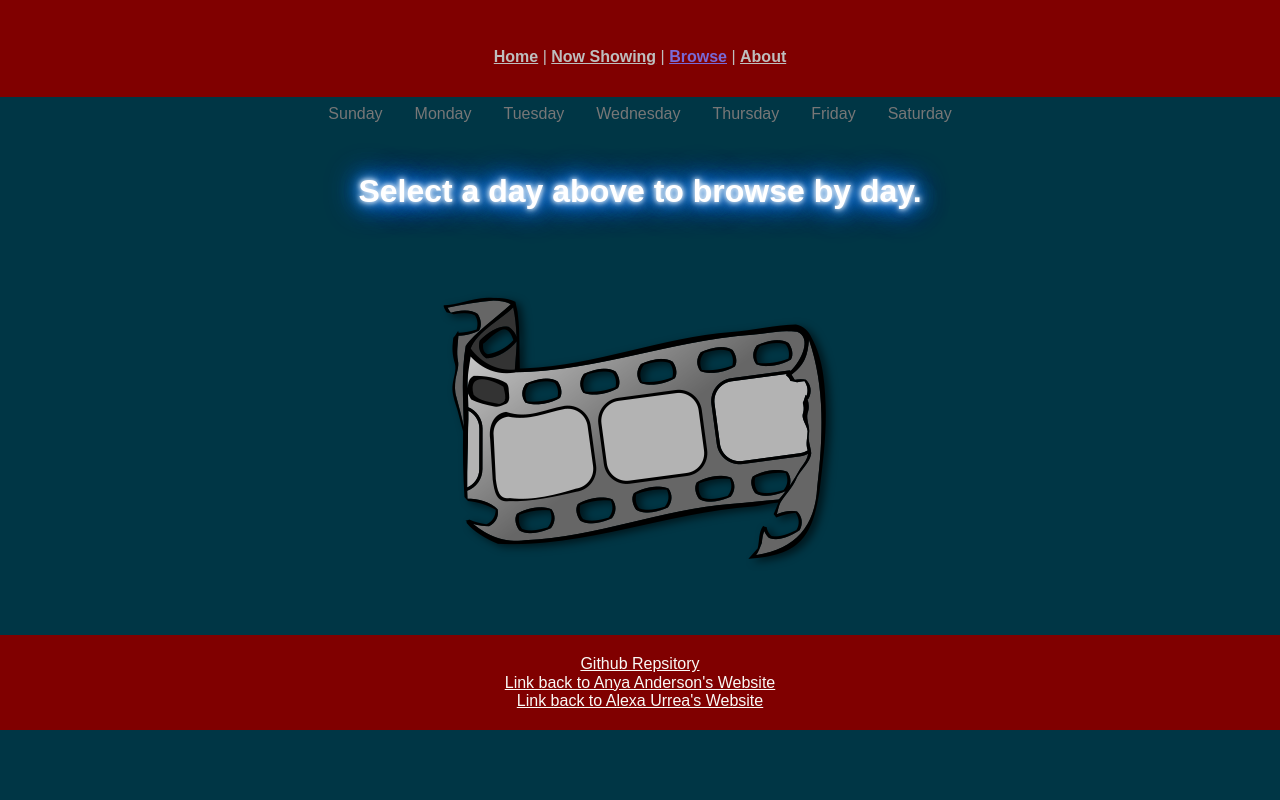
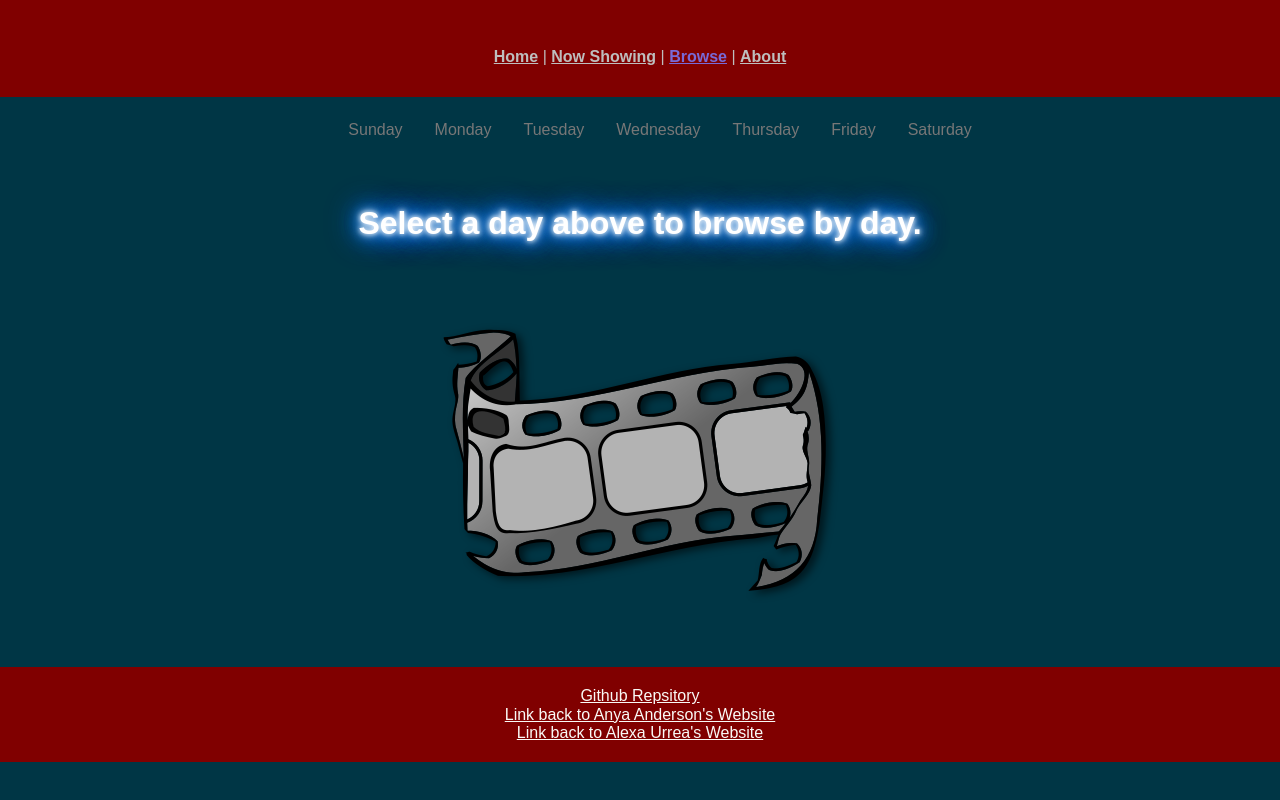
Before and after one commit to Lebam360/creativeProject-3, a Vue app in the folder creative-project3/: page /browse in a window 1280 px wide. Built offline with nearby package versions, Linux system fonts and the light colour scheme.

Commit message:
tried to change color of browse

```diff
--- a/creative-project3/src/views/Browse.vue
+++ b/creative-project3/src/views/Browse.vue
@@ -1,7 +1,7 @@
 <template>
 <div>
   <div class="pure-menu pure-menu-horizontal">
-    <ul class="pure-menu-list">
+    <ul class="">
     <li class="pure-menu-item"><a @click="select('Sunday')" href="#" class="pure-menu-link">Sunday</a></li>
       <li class="pure-menu-item"><a @click="select('Monday')" href="#" class="pure-menu-link">Monday</a></li>
       <li class="pure-menu-item"><a @click="select('Tuesday')" href="#" class="pure-menu-link">Tuesday</a></li>
@@ -43,3 +43,9 @@ export default {
   }
 }
 </script>
+
+<style scoped>
+.pure-menu-item {
+  color: #BEBEBE;
+}
+</style>
```
